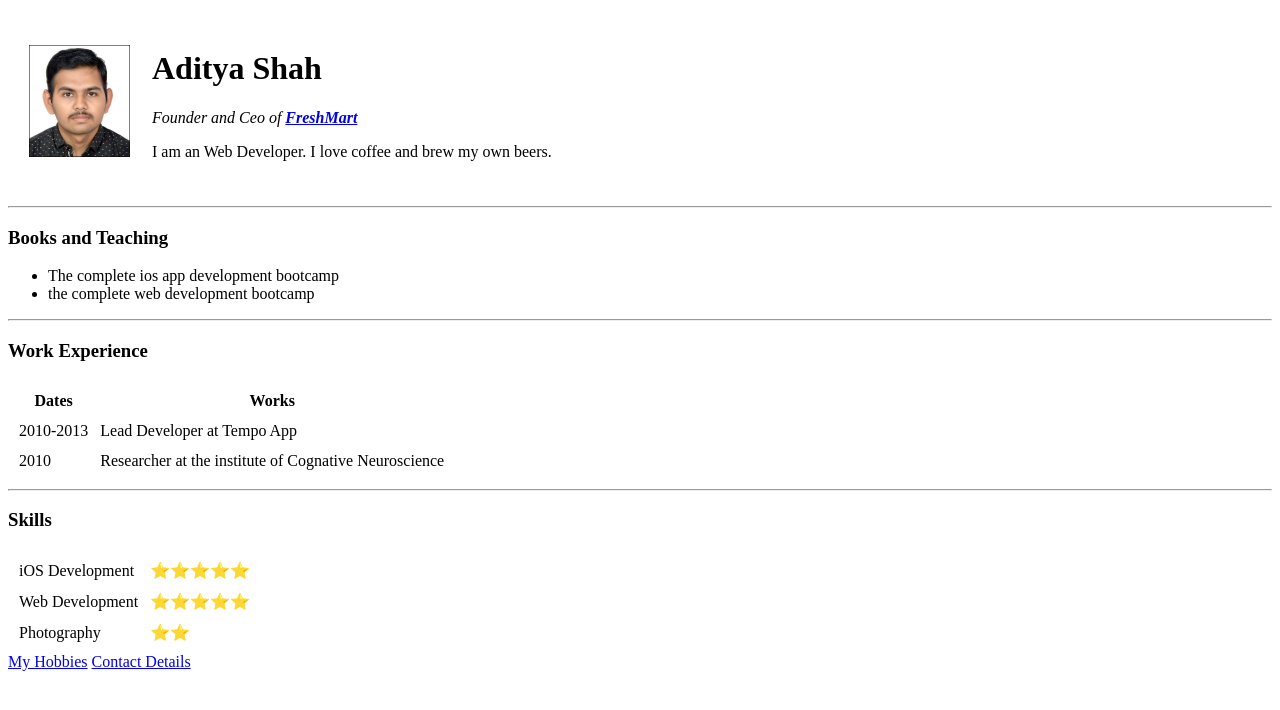
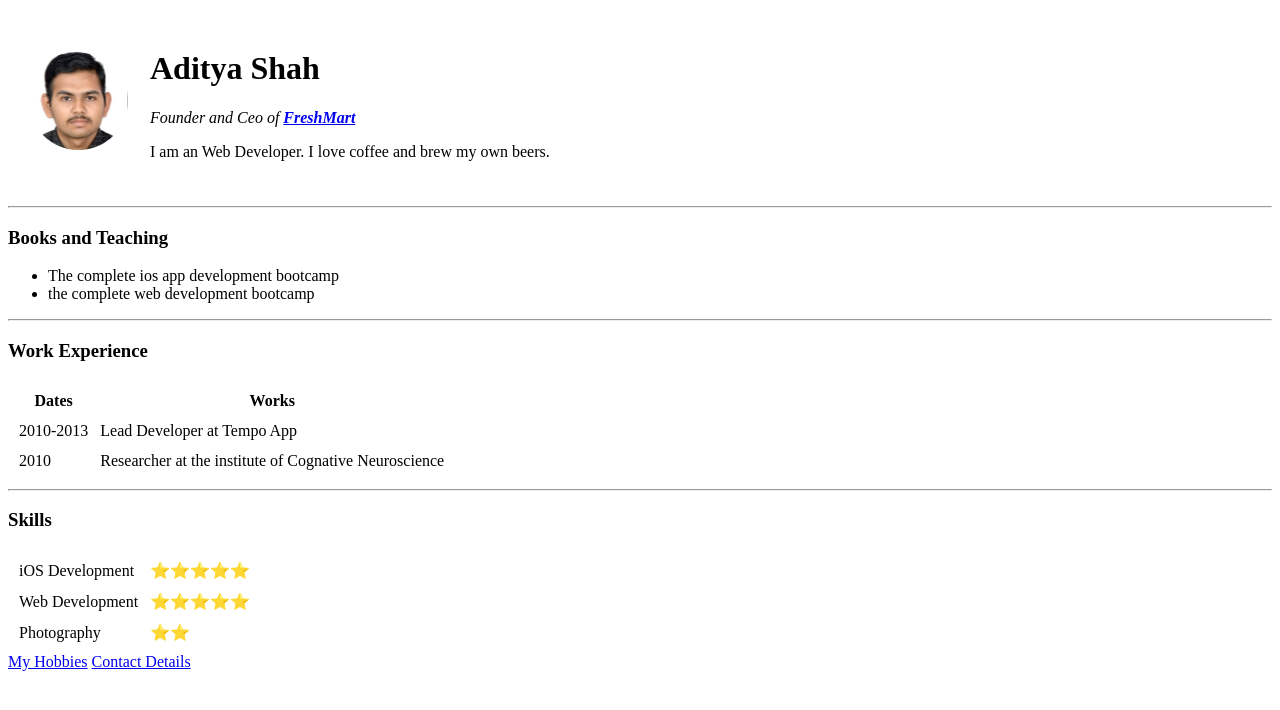
Before and after one commit to aditya-shah-001/cv, a plain HTML site: page index.html in a window 1280 px wide. Drawn offline with Linux system fonts and the light colour scheme.

Commit message:
Update index.html

```diff
--- a/index.html
+++ b/index.html
@@ -7,7 +7,7 @@
   <body>
     <table cellspacing = '20'>
       <tr>
-        <td><img src="Aditya_Shah.jpg" alt="aditya's profile picture"></td>
+        <td><img src="Aditya_Shah.png" alt="aditya's profile picture"></td>
         <td><h1>Aditya Shah</h1>
             <p><em>Founder and Ceo of <strong> <a href="https://portal.svkm.ac.in/usermgmt/login">FreshMart</a> </strong></em></p>
             <p>I am an Web Developer. I love coffee and brew my own beers.</p>
```
